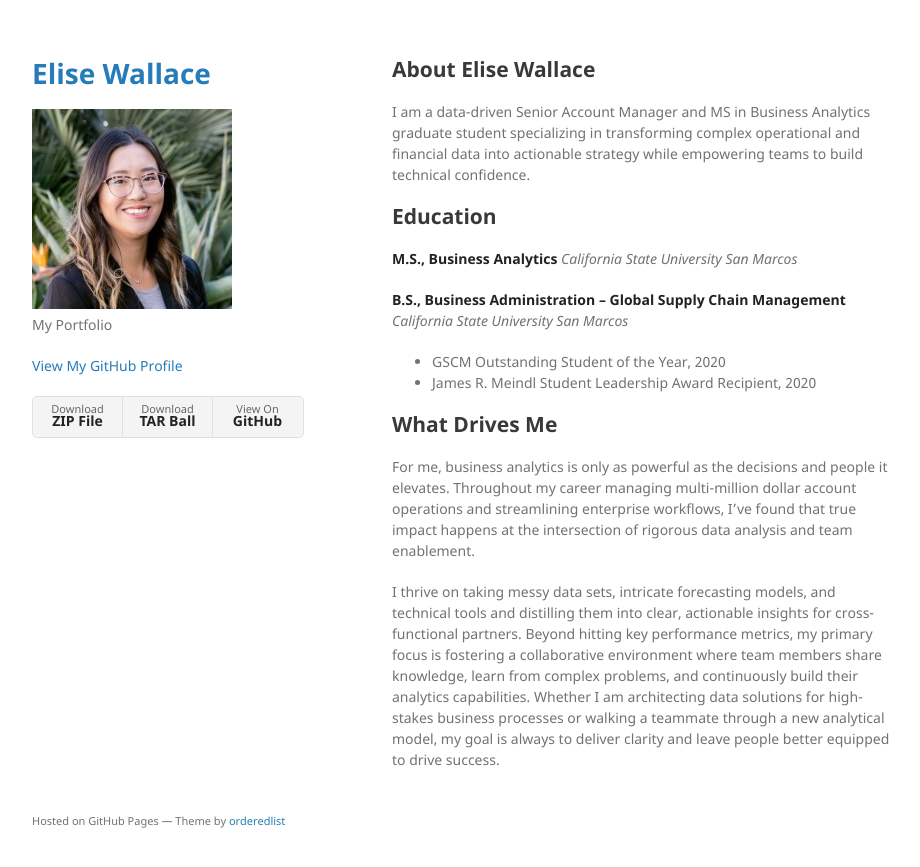
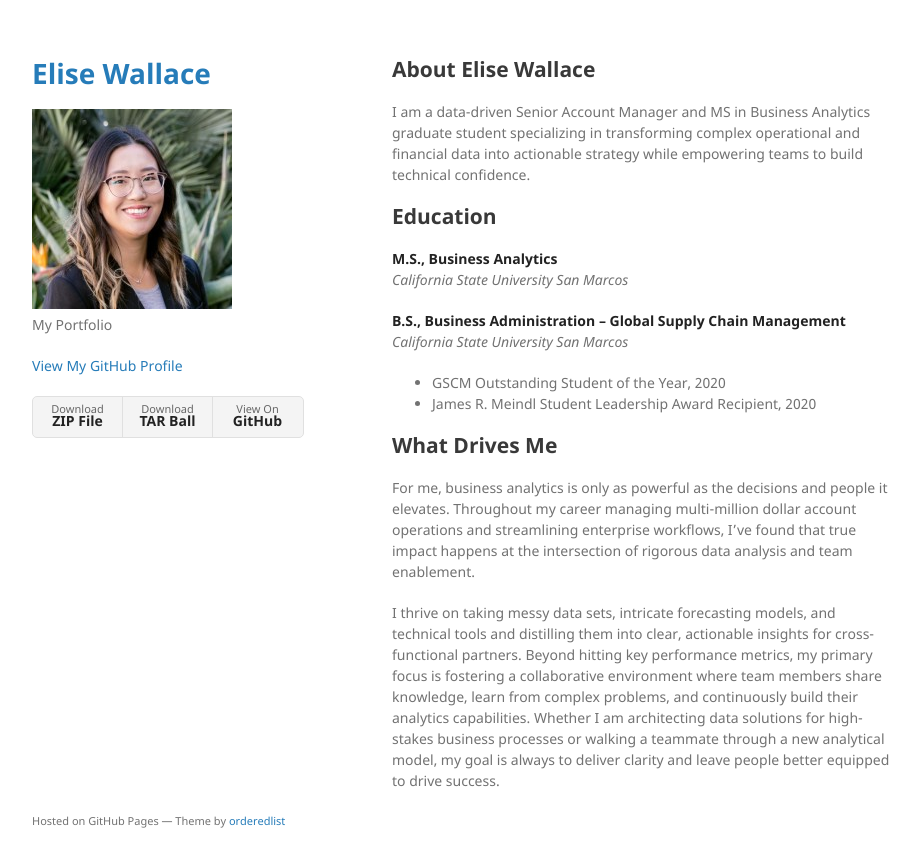
Before and after one commit to EliseWallace/elisewallace.github.io, a Jekyll site: the page built from index.md, in a window 1280 px wide. Shown: the top 867 px of the page, without its empty margins (178-1098 px from the left). Built offline with Jekyll 4.4.1, drawn with Linux system fonts in a browser that asks for light colours; our own code applies the rules of GitHub Pages for plain Markdown files.

```diff
--- a/index.md
+++ b/index.md
@@ -4,10 +4,10 @@ I am a data-driven Senior Account Manager and MS in Business Analytics graduate
 
 ## Education
 
-**M.S., Business Analytics**
+**M.S., Business Analytics**\
 *California State University San Marcos*
 
-**B.S., Business Administration – Global Supply Chain Management**
+**B.S., Business Administration – Global Supply Chain Management**\
 *California State University San Marcos*
 + GSCM Outstanding Student of the Year, 2020
 + James R. Meindl Student Leadership Award Recipient, 2020
```
